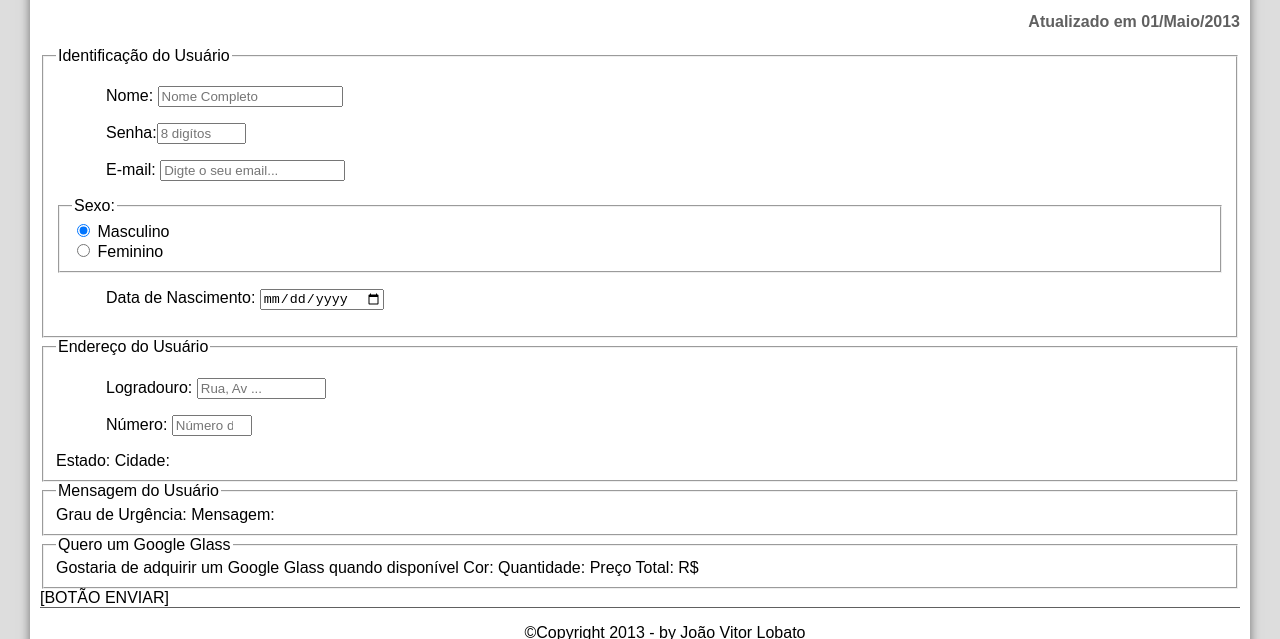
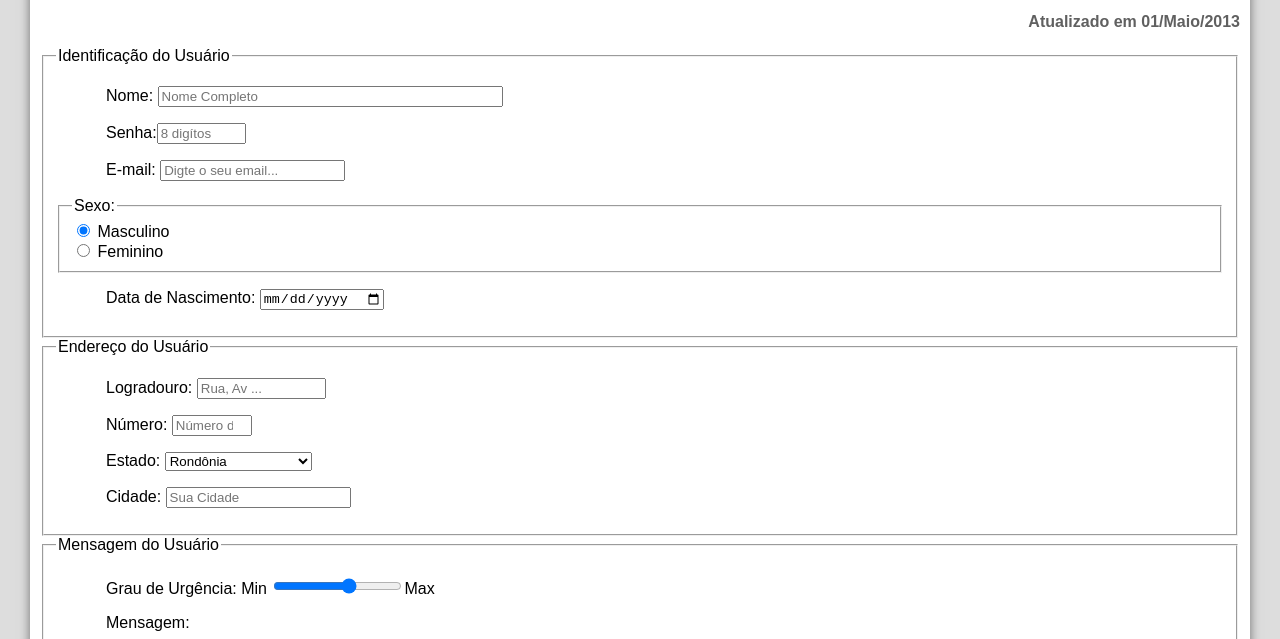
Before and after one commit to Jo40519/Google-Glass-HTML5, a plain HTML site: page projeto-glass-html5/fale-conosco.html in a window 1280 px wide. Shown: the part 280-919 px from the top of the page. Drawn offline with Linux system fonts and the light colour scheme.

Commit message:
Fazia tempo que não commitava, tá aí.
Tempo...

```diff
--- a/projeto-glass-html5/fale-conosco.html
+++ b/projeto-glass-html5/fale-conosco.html
@@ -48,12 +48,12 @@
         </hgroup>
     </header>
 
-<form action="">
+<form action="mailto:jaolobato85@gmail.com" method="POST" id="fContato">
 <fieldset id="usuario">
 <legend> Identificação do Usuário</legend>
-    <p> <label for="cnome"> Nome:</label> <input type="text" name="tnome" id="cnome" size="20" maxlength="30" placeholder="Nome Completo"> </p>
+    <p> <label for="cnome"> Nome:</label> <input type="text" name="tnome" id="cnome" size="40" maxlength="40" placeholder="Nome Completo"> </p>
     <p> <label for="csenha"> Senha:</label><input type="password" name="tsenha" id="csenha" size="8" maxlength="8" placeholder="8 digítos"> </p>
-    <p><label for="cMail"> E-mail:</label> <input type="email" name="tMail" id="cMail" size="20" maxlength="20" placeholder="Digte o seu email..."> </p>
+    <p><label for="cMail"> E-mail:</label> <input type="email" name="tMail" id="cMail" size="20" maxlength="30" placeholder="Digte o seu email..."> </p>
     <fieldset id="sexo"> <legend>Sexo:</legend>
         <input type="radio" name="sexo" id="cMasc" checked> <label for="cMasc">Masculino</label> <br>
         <input type="radio" name="sexo" id="cFem"> <label for="cFem">Feminino</label> </fieldset>
@@ -62,27 +62,55 @@
 
 <fieldset id="endereco">
 <legend>Endereço do Usuário</legend>
-    <p> <label for="tRua"> Logradouro:</label> <input type="text" name="tRua" id="tRua" size="13" maxlength="80" placeholder="Rua, Av ..."> </p>
-    <p> <label for="tNum"></label> Número: <input type="number" name="tNum" id="cNum" min="0" max="99999" placeholder="Número da sua casa"> </p>
-    Estado:
-    Cidade:
+    <p> <label for="cRua"> Logradouro:</label> <input type="text" name="tRua" id="cRua" size="13" maxlength="80" placeholder="Rua, Av ..."> </p>
+    <p> <label for="cNum"> Número:</label> <input type="number" name="tNum" id="cNum" min="0" max="99999" placeholder="Número da sua casa"> </p>
+    <p> <label for="cEst"> Estado: <select name="tEst" id="cEst">
+        <optgroup label="Região Norte">
+        <option value="RO">Rondônia</option>
+            </optgroup>
+
+        <optgroup label="Região Nordeste">
+        <option value="PB">Paraíba</option>
+            </optgroup>
+
+        <optgroup label="Região Sudeste">
+        <option value="RJ">Rio de Janeiro</option>
+        <option value="SP">São Paulo</option>
+        <option value="MG">Minas Gerais</option>
+            </optgroup>
+
+        <optgroup label="Região Sul">
+        <option value="PR">Paraná</option>
+        <option value="SC">Santa Catarina</option>
+        <option value="RS">Rio Grande do Sul</option>
+    </optgroup>
+    </select> </label></p>
+    <p> <label for="">Cidade:</label> <input type="text" name="tCid" id="cCid" maxlength="" size="" placeholder="Sua Cidade" list="cidades"></p>
+    <datalist id="cidades">
+        <option value="Porto Velho"></option>
+        <option value="Ji-Paraná"></option>
+        <option value="Vilhena"></option>
+        <option value="Jaru"></option>
+        <option value="Rio de Janeiro"></option>
+    </datalist>
 </fieldset>
 
 <fieldset id="mensagem">
 <legend>Mensagem do Usuário</legend>
-    Grau de Urgência:
-    Mensagem:
+    <p>  <label for="">Grau de Urgência:</label> Min <input type="range" name="tUrg" id="cUrg" min="0" max="10" step="2">Max </p>
+    <p><label for=""> Mensagem:</label></p>
+    <textarea name="tText" id="cText" cols="45" rows="5" placeholder="Digite aqui sua mensage..."></textarea>
 </fieldset>
 
 <fieldset id="pedido">
 <legend>Quero um Google Glass</legend>
-    Gostaria de adquirir um Google Glass quando disponível
-    Cor:
-    Quantidade:
-    Preço Total: R$
+    <p> <label for=""> Gostaria de adquirir um Google Glass quando disponível</label></p>
+    <p> <label for="">Cor:</label> </p>
+    <p> <label for=""> Quantidade:</label></p>
+    <p> <label for=""> Preço Total: R$</p></label>
 </fieldset>
 
-[BOTÃO ENVIAR]
+in
         </form>
     </article>
 </section>
```
